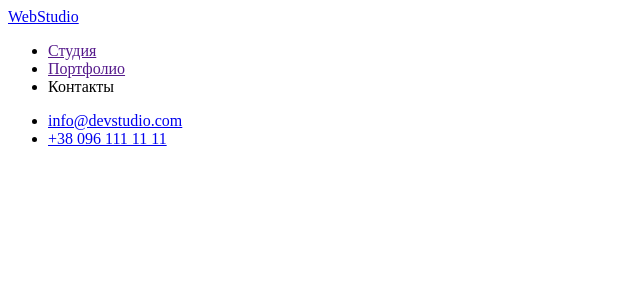
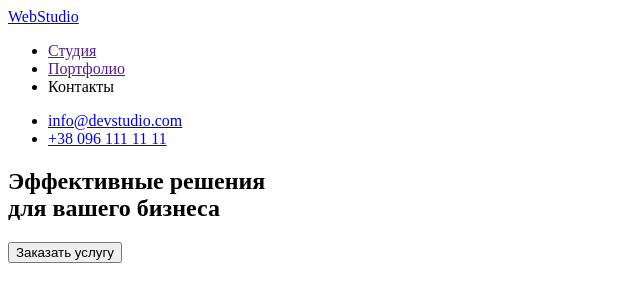
Before and after one commit to KapitanEvgenij/goit-markup-hw-01, a plain HTML site: page index.html in a window 1280 px wide. Shown: the whole page, without its empty margins (0-640 px from the left). Drawn offline with Linux system fonts and the light colour scheme.

Commit message:
Adds "Hero" section to main content

```diff
--- a/index.html
+++ b/index.html
@@ -24,5 +24,16 @@
         <li><a href="tel:+38 0961111111">+38 096 111 11 11</a></li>
       </ul>
     </header>
+    <!-- Main Content-->
+    <main>
+      <!-- Hero-->
+      <section>
+        <h1>
+          Эффективные решения <br />
+          для вашего бизнеса
+        </h1>
+        <button type="button">Заказать услугу</button>
+      </section>
+    </main>
   </body>
 </html>
```
